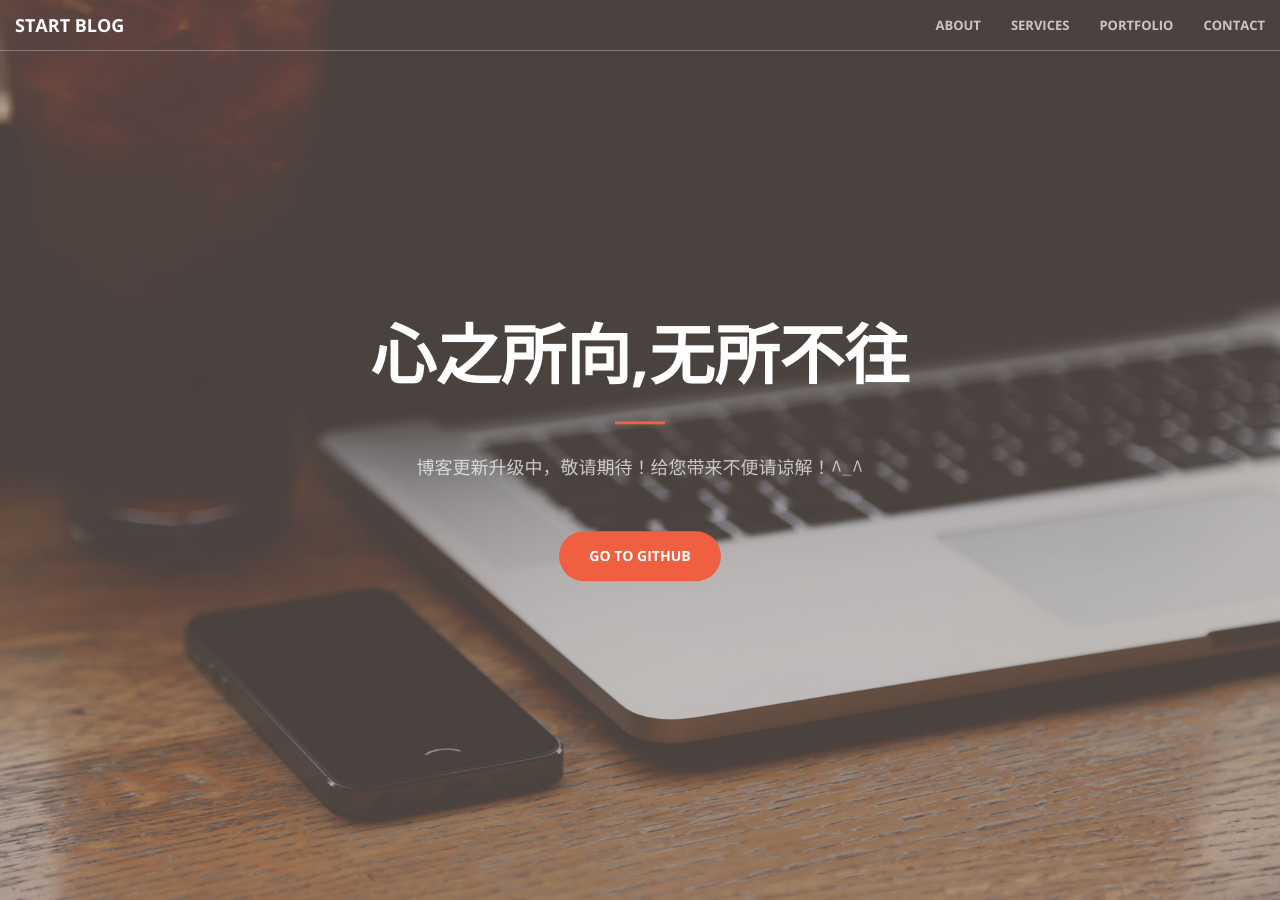
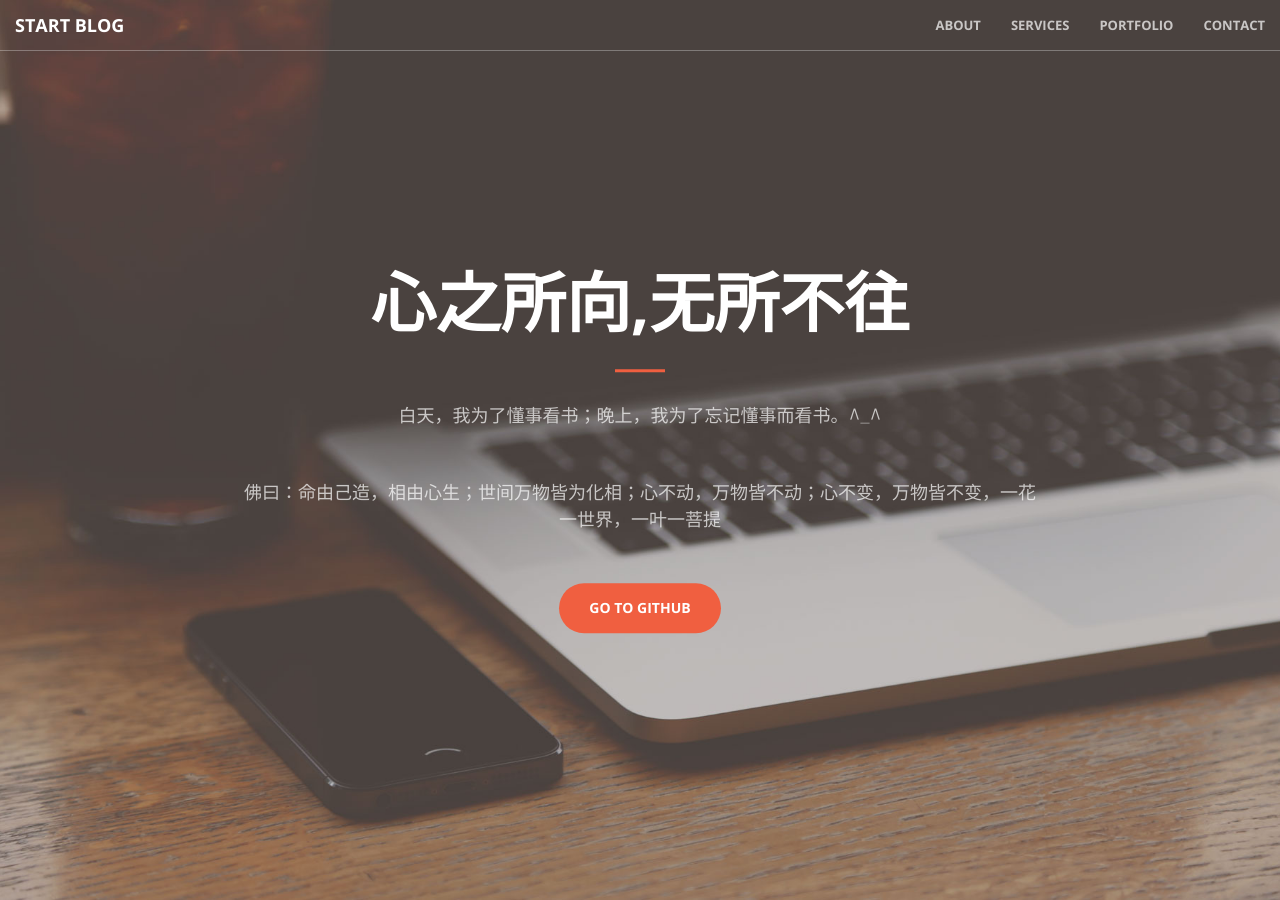
Before and after one commit to zhongpeng/zhongpeng.github.io, a Jekyll site: the page built from index.html, in a window 1280 px wide and 900 px high. Built offline with Jekyll 4.4.1, drawn with Linux system fonts in a browser that asks for light colours.

Commit message:
Update header.html

```diff
--- a/_includes/header.html
+++ b/_includes/header.html
@@ -3,7 +3,8 @@
         <div class="header-content-inner">
             <h1>心之所向,无所不往</h1>
             <hr>
-            <p>博客更新升级中，敬请期待！给您带来不便请谅解！^_^ </p>
+            <p>白天，我为了懂事看书；晚上，我为了忘记懂事而看书。^_^ </p>
+            <p>佛曰：命由己造，相由心生；世间万物皆为化相；心不动，万物皆不动；心不变，万物皆不变，一花一世界，一叶一菩提</p>
             <a href="https://github.com/zhongpeng" class="btn btn-primary btn-xl page-scroll">Go to GitHub</a>
         </div>
     </div>
```
